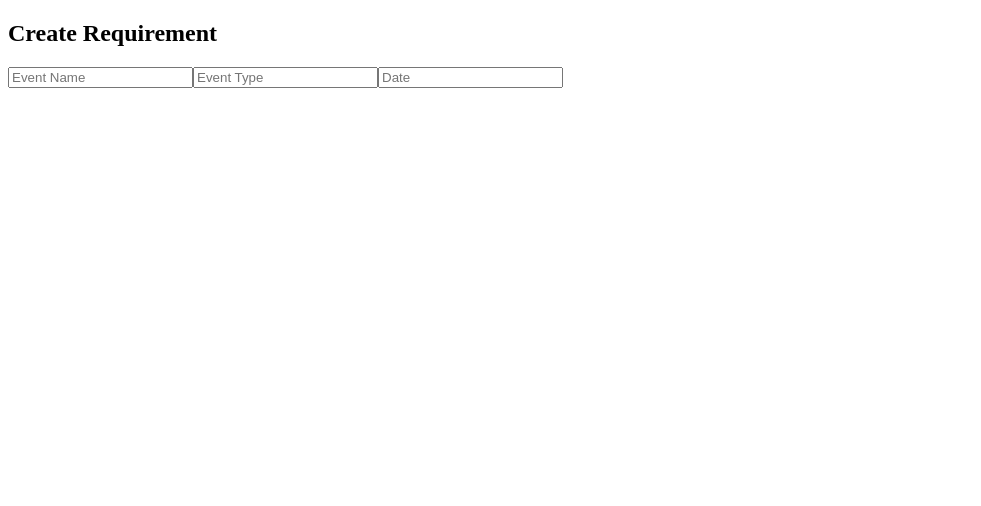
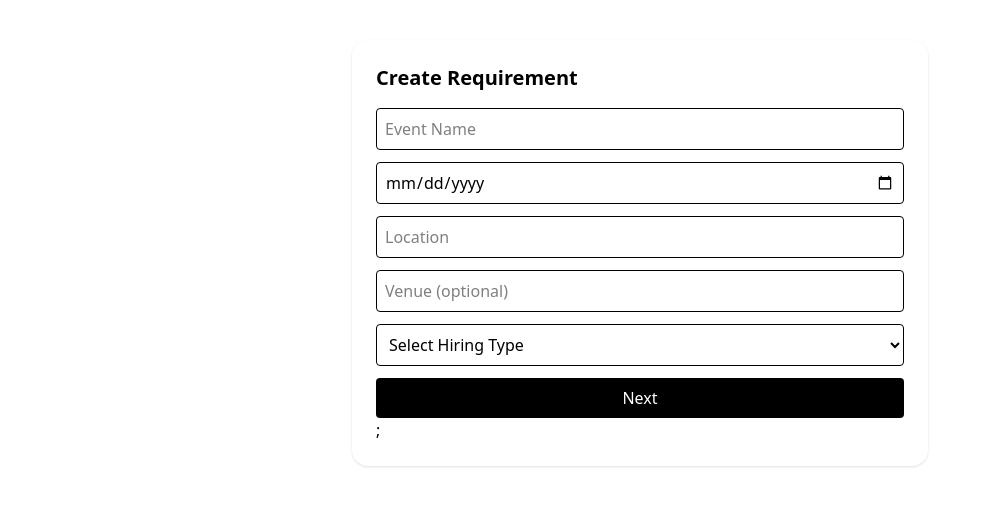
Before and after one commit to Harishprajapat/gopratle-assignment, a Next.js app in the folder frontend/: page / in a window 1280 px wide. Shown: the top 506 px of the page, without its empty margins (0-981 px from the left). Built offline with nearby package versions, Linux system fonts and the light colour scheme.

Commit message:
feat: implement step 1 event basics UI

```diff
--- a/frontend/app/globals.css
+++ b/frontend/app/globals.css
@@ -1,26 +1 @@
-/* @import "tailwindcss";
-
-:root {
-  --background: #ffffff;
-  --foreground: #171717;
-}
-
-@theme inline {
-  --color-background: var(--background);
-  --color-foreground: var(--foreground);
-  --font-sans: var(--font-geist-sans);
-  --font-mono: var(--font-geist-mono);
-}
-
-@media (prefers-color-scheme: dark) {
-  :root {
-    --background: #0a0a0a;
-    --foreground: #ededed;
-  }
-}
-
-body {
-  background: var(--background);
-  color: var(--foreground);
-  font-family: Arial, Helvetica, sans-serif;
-} */
+@import "tailwindcss";
--- a/frontend/components/MultiStepForm.jsx
+++ b/frontend/components/MultiStepForm.jsx
@@ -1,10 +1,11 @@
 "use client";
 
-import { eventNames } from "process";
 import { useState } from "react";
 
 export default function MultiStepForm(){
-const [fromData, setFormData]=useState({
+    const [step , setStep]= useState(1);
+
+    const [fromData, setFormData]=useState({
     eventNames: "",
     eventType: "",
     date: "",
@@ -13,18 +14,65 @@ const [fromData, setFormData]=useState({
     hiringFor : "",
     details :{},
 });
+  const handleChange = (e) => {
+    setFormData({
+      ...formData,
+      [e.target.name]: e.target.value,
+    });
+  };
 return(
-    <div>
-        <h2>Create Requirement</h2>
+    <div className="max-w-xl mx-auto mt-10 bg-white p-6 rounded-2xl shadow">
+      <h2 className="text-xl font-semibold mb-4">Create Requirement</h2>
 
+       {step === 1 && (
+        <div className="space-y-3">
         <input name="eventName"
-        placeholder="Event Name" />
+        placeholder="Event Name"
+        className="w-full border p-2 rounded"
+        onChange={handleChange}
+        />
 
-         <input name="eventType"
-        placeholder="Event Type" />
+       <input
+            type="date"
+            name="date"
+            className="w-full border p-2 rounded"
+            onChange={handleChange}
+          />
 
-         <input name="date"
-        placeholder="Date" />
+          <input
+            name="location"
+            placeholder="Location"
+            className="w-full border p-2 rounded"
+            onChange={handleChange}
+          />
+
+          <input
+            name="venue"
+            placeholder="Venue (optional)"
+            className="w-full border p-2 rounded"
+            onChange={handleChange}
+          />
+
+          <select
+            name="hiringFor"
+            className="w-full border p-2 rounded"
+            onChange={handleChange}
+          >
+            <option value="">Select Hiring Type</option>
+            <option value="Planner">Event Planner</option>
+            <option value="Performer">Performer</option>
+            <option value="Crew">Crew</option>
+          </select>
+
+          <button
+            onClick={() => setStep(2)}
+            className="w-full bg-black text-white py-2 rounded"
+          >
+            Next
+          </button>
+        </div>
+       )};
+
     </div>
 
 );
```
